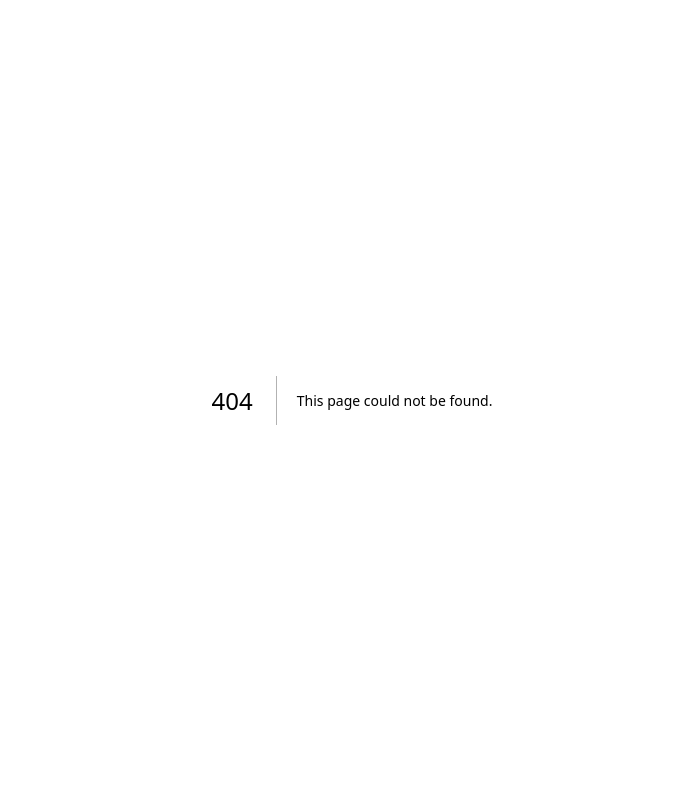
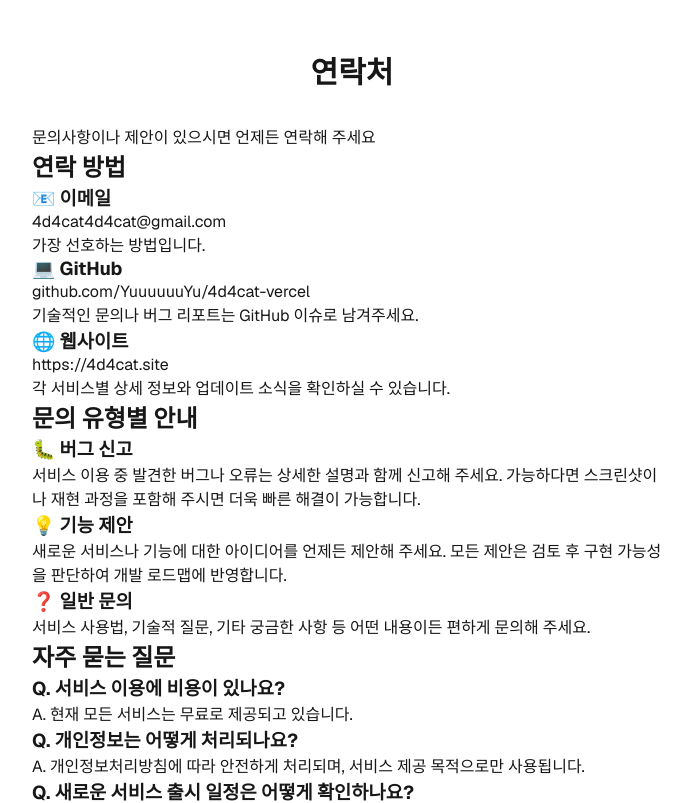
Before and after one commit to YuuuuuuYu/4d4cat-vercel, a Next.js app: page /contact in a window 1280 px wide. Before the commit this address had no page. Shown: the top 803 px of the page, without its empty margins (288-979 px from the left). Built offline with nearby package versions, Linux system fonts and the light colour scheme.

Commit message:
chore: 연락처 페이지 추가

```diff
--- /dev/null
+++ b/app/contact/page.jsx
@@ -0,0 +1,96 @@
+import Link from 'next/link';
+import styles from '../page.module.css';
+
+export default function Contact() {
+    return (
+        <div className={styles.container}>
+            <header className={styles.header}>
+                <h1 className={styles.title}>연락처</h1>
+                <p className={styles.subtitle}>문의사항이나 제안이 있으시면 언제든 연락해 주세요</p>
+            </header>
+            <main>
+                <section className={styles.contactSection}>
+                    <h2 className={styles.sectionTitle}>연락 방법</h2>
+                    <div className={styles.contactContent}>
+                        <div className={styles.contactInfo}>
+                            <div className={styles.contactMethod}>
+                                <h3>📧 이메일</h3>
+                                <p>4d4cat4d4cat@gmail.com</p>
+                                <p className={styles.contactNote}>
+                                    가장 선호하는 방법입니다.
+                                </p>
+                            </div>
+                            <div className={styles.contactMethod}>
+                                <h3>💻 GitHub</h3>
+                                <p>
+                                    <a href="https://github.com/YuuuuuuYu/4d4cat-vercel" target="_blank" rel="noopener noreferrer">
+                                        github.com/YuuuuuuYu/4d4cat-vercel
+                                    </a>
+                                </p>
+                                <p className={styles.contactNote}>
+                                    기술적인 문의나 버그 리포트는 GitHub 이슈로 남겨주세요.
+                                </p>
+                            </div>
+                            <div className={styles.contactMethod}>
+                                <h3>🌐 웹사이트</h3>
+                                <p>https://4d4cat.site</p>
+                                <p className={styles.contactNote}>
+                                    각 서비스별 상세 정보와 업데이트 소식을 확인하실 수 있습니다.
+                                </p>
+                            </div>
+                        </div>
+                    </div>
+                </section>
+                <section className={styles.servicesSection}>
+                    <h2 className={styles.sectionTitle}>문의 유형별 안내</h2>
+                    <div className={styles.newsContent}>
+                        <article className={styles.newsItem}>
+                            <h3>🐛 버그 신고</h3>
+                            <p>
+                                서비스 이용 중 발견한 버그나 오류는 상세한 설명과 함께 신고해 주세요.
+                                가능하다면 스크린샷이나 재현 과정을 포함해 주시면 더욱 빠른 해결이 가능합니다.
+                            </p>
+                        </article>
+                        <article className={styles.newsItem}>
+                            <h3>💡 기능 제안</h3>
+                            <p>
+                                새로운 서비스나 기능에 대한 아이디어를 언제든 제안해 주세요.
+                                모든 제안은 검토 후 구현 가능성을 판단하여 개발 로드맵에 반영합니다.
+                            </p>
+                        </article>
+                        <article className={styles.newsItem}>
+                            <h3>❓ 일반 문의</h3>
+                            <p>
+                                서비스 사용법, 기술적 질문, 기타 궁금한 사항 등
+                                어떤 내용이든 편하게 문의해 주세요.
+                            </p>
+                        </article>
+                    </div>
+                </section>
+                <section className={styles.newsSection}>
+                    <h2 className={styles.sectionTitle}>자주 묻는 질문</h2>
+                    <div className={styles.newsContent}>
+                        <article className={styles.newsItem}>
+                            <h3>Q. 서비스 이용에 비용이 있나요?</h3>
+                            <p>A. 현재 모든 서비스는 무료로 제공되고 있습니다.</p>
+                        </article>
+                        <article className={styles.newsItem}>
+                            <h3>Q. 개인정보는 어떻게 처리되나요?</h3>
+                            <p>A. 개인정보처리방침에 따라 안전하게 처리되며, 서비스 제공 목적으로만 사용됩니다.</p>
+                        </article>
+                        <article className={styles.newsItem}>
+                            <h3>Q. 새로운 서비스 출시 일정은 어떻게 확인하나요?</h3>
+                            <p>A. 메인 페이지의 개발 일지나 GitHub을 통해 업데이트 소식을 확인하실 수 있습니다.</p>
+                        </article>
+                    </div>
+                </section>
+            </main>
+
+            <div className={styles.navigation}>
+                <Link href="/" className={styles.backButton}>
+                    ← 메인으로 돌아가기
+                </Link>
+            </div>
+        </div>
+    );
+}
```
